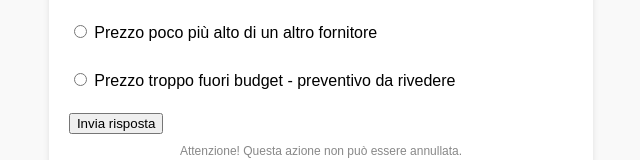
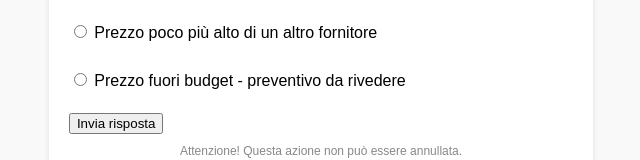
Before and after one commit to Dema81/PREVENTIVI---ORCHESTRUM---DEMA, a plain HTML site: page index.html in a window 1280 px wide. Both pictures are taken after a click on the button "Rifiuta preventivo". Shown: the part 522-682 px from the top of the page, without its empty margins (319-959 px from the left). Drawn offline with Linux system fonts and the light colour scheme.

Commit message:
Update index.html

```diff
--- a/index.html
+++ b/index.html
@@ -95,7 +95,7 @@
             <h3>Seleziona il motivo del rifiuto:</h3>
             <label><input type="radio" name="rejectionReason" value="Tempi troppo lunghi"> Tempi troppo lunghi</label><br>
             <label><input type="radio" name="rejectionReason" value="Prezzo poco più alto di un altro fornitore"> Prezzo poco più alto di un altro fornitore</label><br>
-            <label><input type="radio" name="rejectionReason" value="Prezzo troppo fuori budget - preventivo da rivedere"> Prezzo troppo fuori budget - preventivo da rivedere</label><br>
+            <label><input type="radio" name="rejectionReason" value="Prezzo fuori budget - preventivo da rivedere"> Prezzo fuori budget - preventivo da rivedere</label><br>
             <button onclick="sendResponse('reject')">Invia risposta</button>
         </div>
 
```
